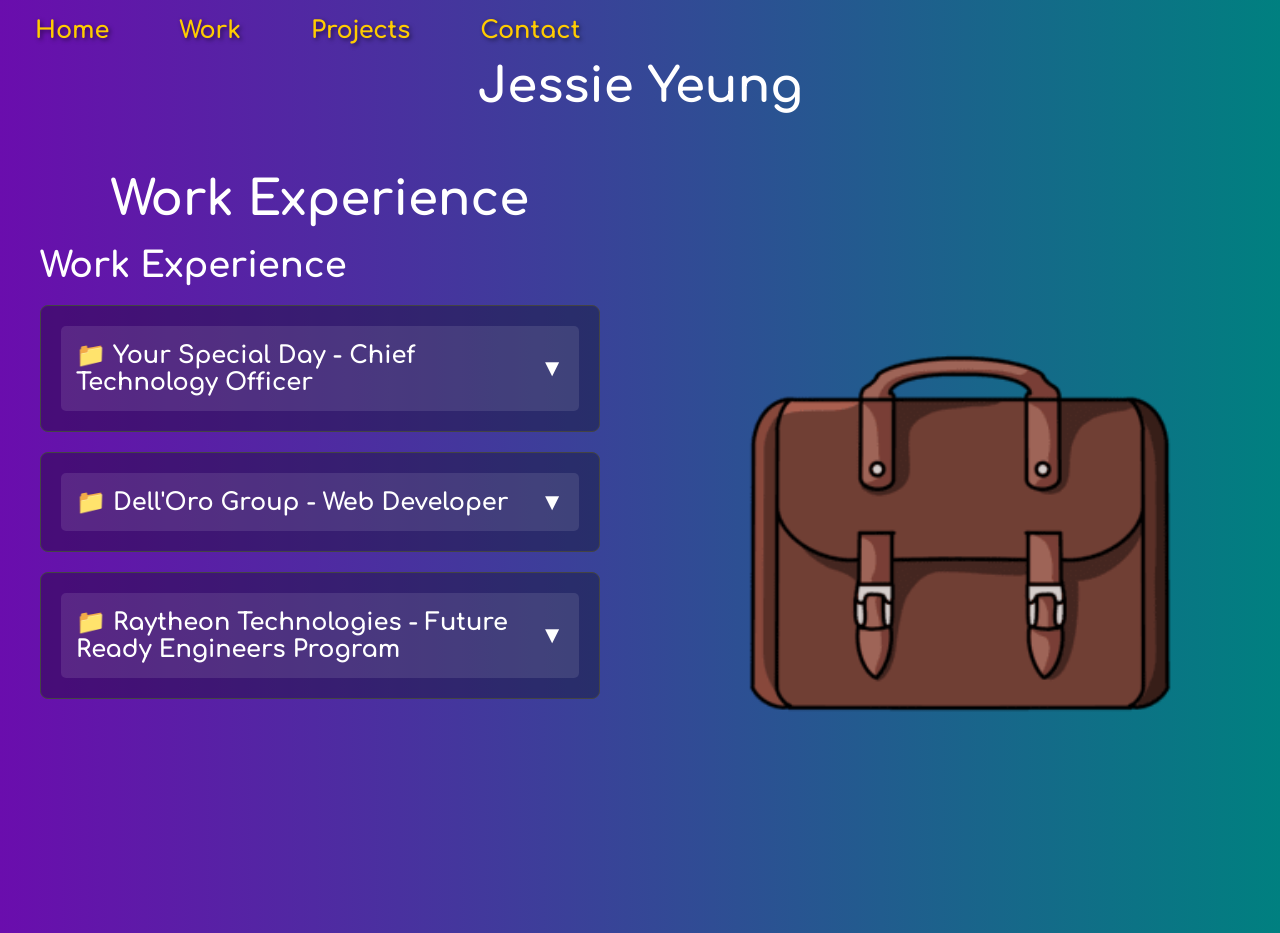
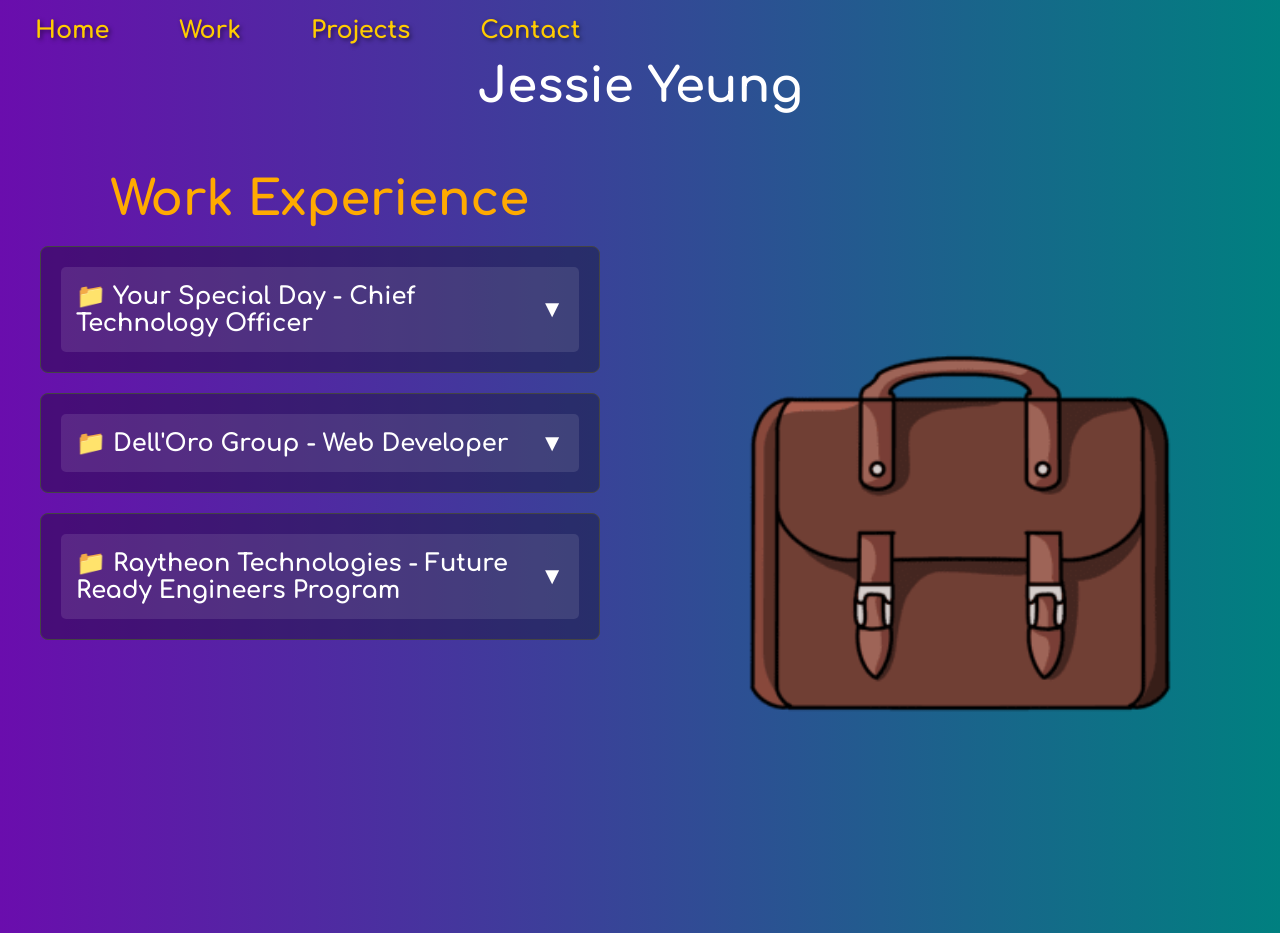
Before and after one commit to JessieLYeung/Portfolio, a plain HTML site: page experience.html in a window 1280 px wide. Drawn offline with Linux system fonts and the light colour scheme.

Commit message:
Fix duplicate Work Experience heading and add distinct color for page titles

```diff
--- a/experience.html
+++ b/experience.html
@@ -30,9 +30,8 @@
         <!-- Work Experience Page -->
         <div id="experience" style="display: flex; height: 100vh;">
             <div class="jobs-panel">
-                <h1>Work Experience</h1>
+                <h1 class="page-title">Work Experience</h1>
                 <div class="Experience">
-                    <h2>Work Experience</h2>
                     <div class="job" data-logo="yourspecialday-logo.png">
                         <div class="job-header" onclick="toggleJob(this)">
                             <h3>📁 Your Special Day - Chief Technology Officer</h3>
--- a/style.css
+++ b/style.css
@@ -24,6 +24,10 @@ h1 {
     text-align: center;
     margin: 20px 0;
     font-family: 'Comfortaa', cursive;
+}
+
+.page-title {
+    color: #ffaa00;
 }
 
 h2 {
```
Also changed, not shown: contact.html (+1 -1 lines), projects.html (+1 -1 lines).
